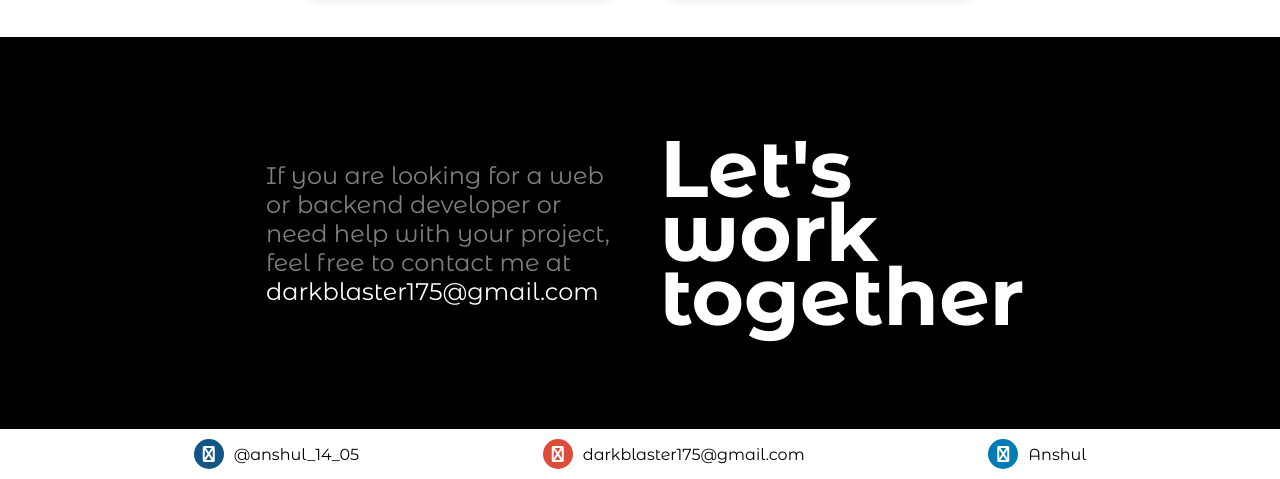
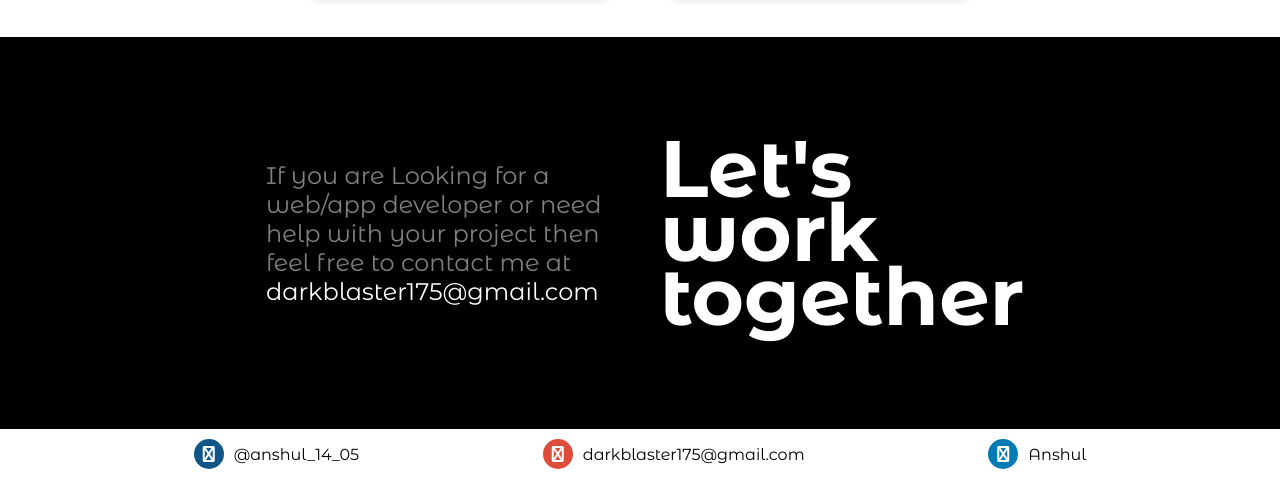
Before and after one commit to anshul-1403/Portfolio, a plain HTML site: page project.html in a window 1280 px wide. Shown: the part 1580-2059 px from the top of the page. Drawn offline with nearby package versions, Linux system fonts and the light colour scheme.

Commit message:
Update project.html

```diff
--- a/project.html
+++ b/project.html
@@ -172,13 +172,11 @@
 <footer class="footer">
         <div class="footer1">
             <p>
-            If you are looking for a web or backend developer or need help with your project,
-            feel free to contact me at
+                If you are Looking for a web/app developer or need help with your project then feel free to contact me at
                 <span>darkblaster175@gmail.com</span>
             </p>
             <h1>Let's<br>work<br>together</h1>
         </div>
-
         <div class="footer2">
             <div class="socialItem">
                 <a href="https://www.instagram.com/anshul_14_05/profilecard/?igsh=MWdyd290bzdtYnp6aA==" class="fa fa-instagram"></a>
@@ -194,6 +192,7 @@
                 <a href="https://www.linkedin.com/in/anshul-059076290" class="footerlink">Anshul</a>
             </div>
         </div>
+
     </footer>
 
 <script src="./js/navbar.js"></script>
```
Lines whose indentation alone changed are shown as unchanged.
